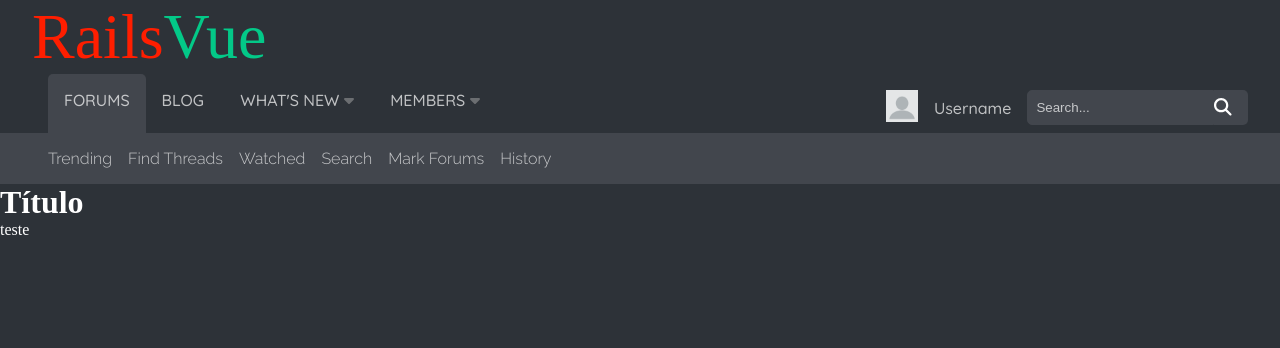
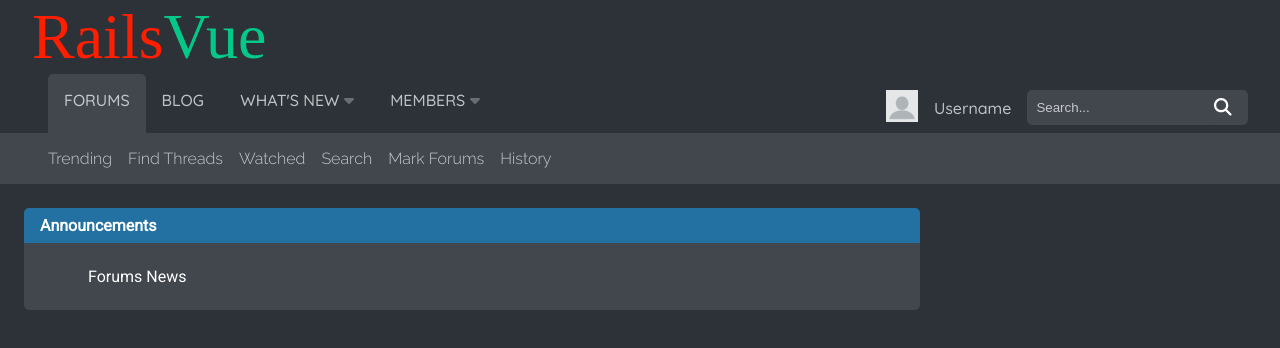
Before and after one commit to Rubykami/railsvueforum-Vuejs, a Vue app: page / in a window 1280 px wide. Shown: the top 348 px of the page. Built offline with nearby package versions, Linux system fonts and the light colour scheme; a web font is replaced by a local one.

Commit message:
Creating content divisions for forum page

```diff
--- a/index.html
+++ b/index.html
@@ -5,6 +5,7 @@
     <link href="https://fonts.googleapis.com/css2?family=Flamenco:wght@300&display=swap" rel="stylesheet">
     <link href="https://fonts.googleapis.com/css2?family=Quicksand:wght@500&display=swap" rel="stylesheet">
     <link href="https://fonts.googleapis.com/css2?family=Raleway:wght@300&display=swap" rel="stylesheet">
+    <link href="https://fonts.googleapis.com/css2?family=Roboto&display=swap" rel="stylesheet">
     <meta name="viewport" content="width=device-width, initial-scale=1.0">
     <title>Vite App</title>
   </head>
--- a/src/components/ForumDivisions.vue
+++ b/src/components/ForumDivisions.vue
@@ -1,23 +1,24 @@
 <template>
-  <div class="main__forumdivisionsection">
+  <section class="main__forumdivisionsection">
     <h1 class="main__forumdivision__title">
-      {{ props.Title }}
+      <span class="main__forumdivision__title__text">
+        {{ props.Title }}
+      </span>
     </h1>
     <div class="main__forumdivision__contentdiv">
-      <slot />
+      <span class="main__forumdivision__contentdiv__content">
+        <slot name="singletext"/>
+      </span>
     </div>
-  </div>
+  </section>
 </template>
 
 <script setup lang="ts">
-
 const props = defineProps({
   Title: {
-    type: String
-  }
-}
-)
-
+    type: String,
+  },
+});
 </script>
 
 <style lang="scss" scoped>
@@ -25,14 +26,46 @@ const props = defineProps({
   &__forumdivisionsection {
     display: flex;
     flex-direction: column;
-    width: 60vw;
-    height: 20vh;
+    width: 70vw;
+    margin: 1.5rem;
   }
   &__forumdivision__title {
+    background-color: #2371a2;
     color: white;
+    padding: 0.5rem;
+    padding-left: 1rem;
+    font-size: 1rem;
+    font-family: "Roboto";
+    border-radius: 5px 5px 0px 0px;
+    &__text {
+      background-color: #2371a2;
+      &:hover {
+        border-bottom: 1px solid white;
+        cursor: pointer;
+      }
+    }
   }
   &__forumdivision__contentdiv {
     color: white;
+    background-color: #42464d;
+    padding: 1.5rem;
+    padding-left: 4rem;
+    font-family: "Roboto";
+    border-radius: 0px 0px 5px 5px;
+    &:hover {
+      .main__forumdivision__contentdiv__content {
+        background-color: #484d56;
+      }
+      background-color: #484d56;
+      cursor: pointer;
+    }
+    &__content {
+      background-color: #42464d;
+      &:hover {
+        border-bottom: 1px solid white;
+        background-color: #484d56;
+      }
+    }
   }
 }
 </style>
--- a/src/views/ForumsView.vue
+++ b/src/views/ForumsView.vue
@@ -1,6 +1,10 @@
 <template>
   <main class="main">
-    <ForumDivisions Title="Título">teste</ForumDivisions>
+    <ForumDivisions Title="Announcements">
+      <template v-slot:singletext>
+        Forums News
+      </template>
+      </ForumDivisions>
   </main>
 </template>
 
@@ -12,4 +16,8 @@ export default {
 };
 </script>
 
-<style lang="scss" scoped></style>
+<style lang="scss" scoped>
+.main {
+  height: 50rem;
+}
+</style>
```
